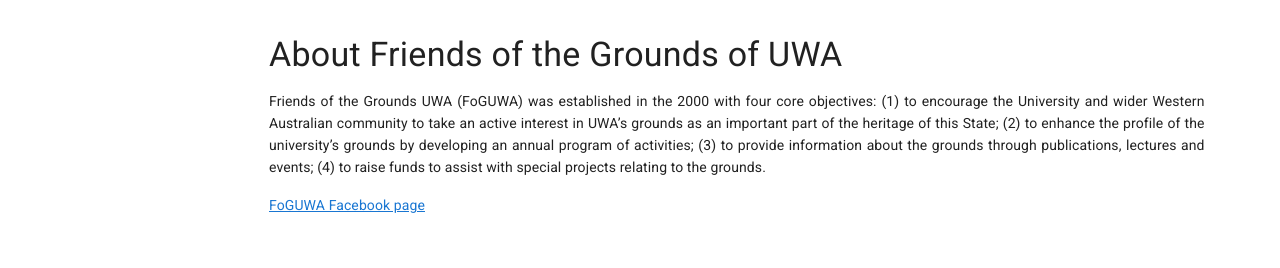
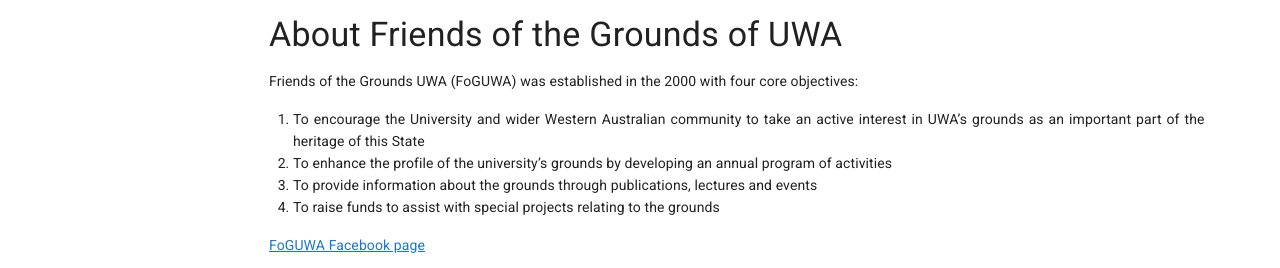
Before and after one commit to codersforcauses/FoGUWA, a Nuxt app: page /about in a window 1280 px wide. Shown: the part 396-664 px from the top of the page. Built offline with nearby package versions, Linux system fonts and the light colour scheme.

Commit message:
Update about.vue
Added proper list

```diff
--- a/pages/about.vue
+++ b/pages/about.vue
@@ -21,7 +21,13 @@
           About Friends of the Grounds of UWA
         </v-card-title>
         <v-card-text style="text-align: justify">
-          <p>Friends of the Grounds UWA (FoGUWA) was established in the 2000 with four core objectives: (1) to encourage the University and wider Western Australian community to take an active interest in UWA’s grounds as an important part of the heritage of this State; (2) to enhance the profile of the university’s grounds by developing an annual program of activities; (3) to provide information about the grounds through publications, lectures and events; (4) to raise funds to assist with special projects relating to the grounds.</p>
+          <p>Friends of the Grounds UWA (FoGUWA) was established in the 2000 with four core objectives: </p>
+          <ol style="margin-bottom: 16px;">
+            <li>To encourage the University and wider Western Australian community to take an active interest in UWA’s grounds as an important part of the heritage of this State</li>
+            <li>To enhance the profile of the university’s grounds by developing an annual program of activities</li>
+            <li>To provide information about the grounds through publications, lectures and events</li>
+            <li>To raise funds to assist with special projects relating to the grounds</li>
+          </ol>
           <a target="_blank" href="https://www.facebook.com/friendsofthegrounds/">FoGUWA Facebook page</a>
         </v-card-text>
       </v-flex>
```
